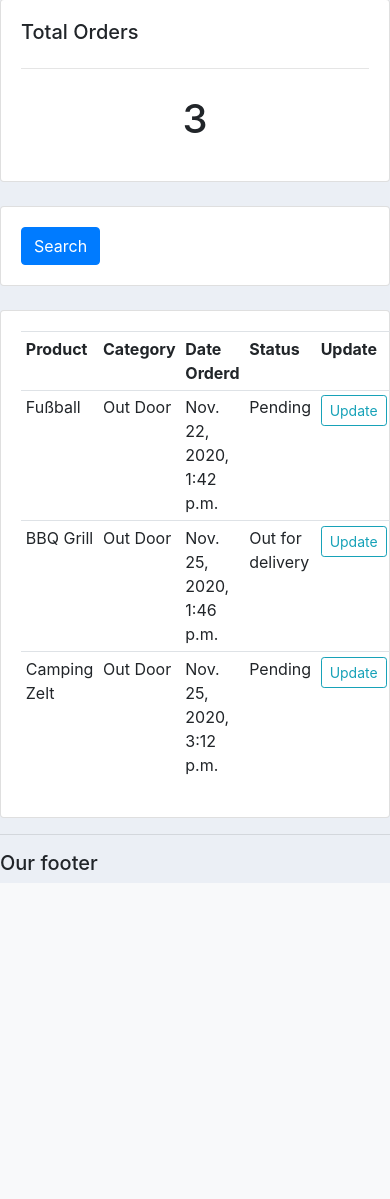
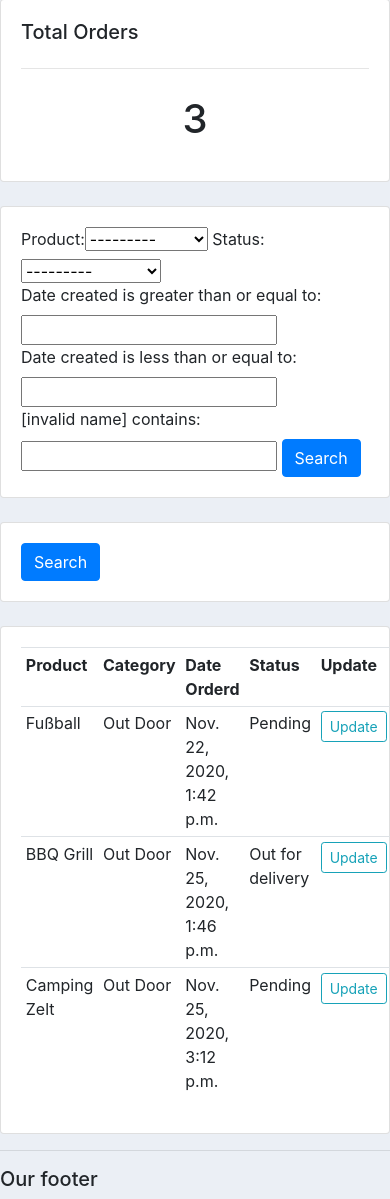
Before and after one commit to vincm1/CRM_app, a Django app: page /customer/1/ in a window 390 px wide; the page is wider, and only the part inside the window is pictured. Shown: the part 445-1644 px from the top of that part. Before the commit the page ends 1328 px from the top of that part, so only its background shows below. Run offline with Django 3.2, Linux system fonts and the light colour scheme; data comes from the database, SQL or seed files in the repository; both versions use the stored data as it was after the commit; some libraries are stand-ins or nearby versions.

Commit message:
Filter function, bug

```diff
--- /dev/null
+++ b/accounts/filters.py
@@ -0,0 +1,15 @@
+import django_filters
+from django_filters import DateFilter, CharFilter
+
+from .models import *
+
+class OrderFilter(django_filters.FilterSet):
+  start_date = DateFilter(field_name="date_created", lookup_expr='gte')
+  end_date = DateFilter(field_name="date_created", lookup_expr='lte')
+  note = CharFilter(field_name='note', lookup_expr='icontains')
+
+
+  class Meta:
+    model = Order
+    fields = '__all__'
+    exclude = ['customer', 'date_created']
--- a/accounts/templates/accounts/customer.html
+++ b/accounts/templates/accounts/customer.html
@@ -33,6 +33,18 @@
   </div>
 </div>
 
+<br>
+<div class="row">
+  <div class="col-md">
+    <div class="card card-body">
+
+      <form action="get">
+        {{myFilter.form}}
+        <button class="btn btn-primary" type="submit">Search</button>
+      </form>
+   </div>
+  </div>
+</div>
 
 <br>
 <div class="row">
--- a/accounts/urls.py
+++ b/accounts/urls.py
@@ -4,7 +4,7 @@
 urlpatterns = [
   path('', views.home, name='home'),
   path('products/', views.products, name='products'),
-  path('customer/<str:pk>/', views.customer, name="customers"),
+  path('customer/<str:pk_test>/', views.customer, name="customers"),
 
   path('create_order/<str:pk>/', views.createOrder, name="create_order"),
   path('update_order/<str:pk>/', views.updateOrder, name="update_order"),
--- a/accounts/views.py
+++ b/accounts/views.py
@@ -3,6 +3,7 @@
 from django.forms import inlineformset_factory
 from .models import *
 from .forms import OrderForm
+from .filters import OrderFilter
 
 # Create your views here.
 
@@ -21,17 +22,20 @@
   return render(request, 'accounts/dashboard.html', context)
 
 
-def products(request):
+def products(request, pk):
   products = Product.objects.all()
   return render(request, 'accounts/products.html', {'products': products})
 
-def customer(request, pk):
-  customer = Customer.objects.get(id=pk)
+def customer(request, pk_test):
+  customer = Customer.objects.get(id=pk_test)
 
   orders = customer.order_set.all()
   orders_count = orders.count()
 
-  context = {'customer': customer, 'orders': orders, 'orders_count': orders_count}
+  myFilter = OrderFilter(request.GET, queryset=orders)
+  orders = myFilter.qs
+
+  context = {'customer': customer, 'orders': orders, 'orders_count': orders_count, 'myFilter': myFilter}
   return render(request, 'accounts/customer.html', context)
 
 def createOrder(request, pk):
--- a/crm/settings.py
+++ b/crm/settings.py
@@ -39,6 +39,9 @@
     'django.contrib.staticfiles',
 
     'accounts',
+
+    'django_filters',
+
 ]
 
 MIDDLEWARE = [
```
Also changed, not shown: accounts/migrations/0006_auto_20201125_1700.py (added), db.sqlite3.
